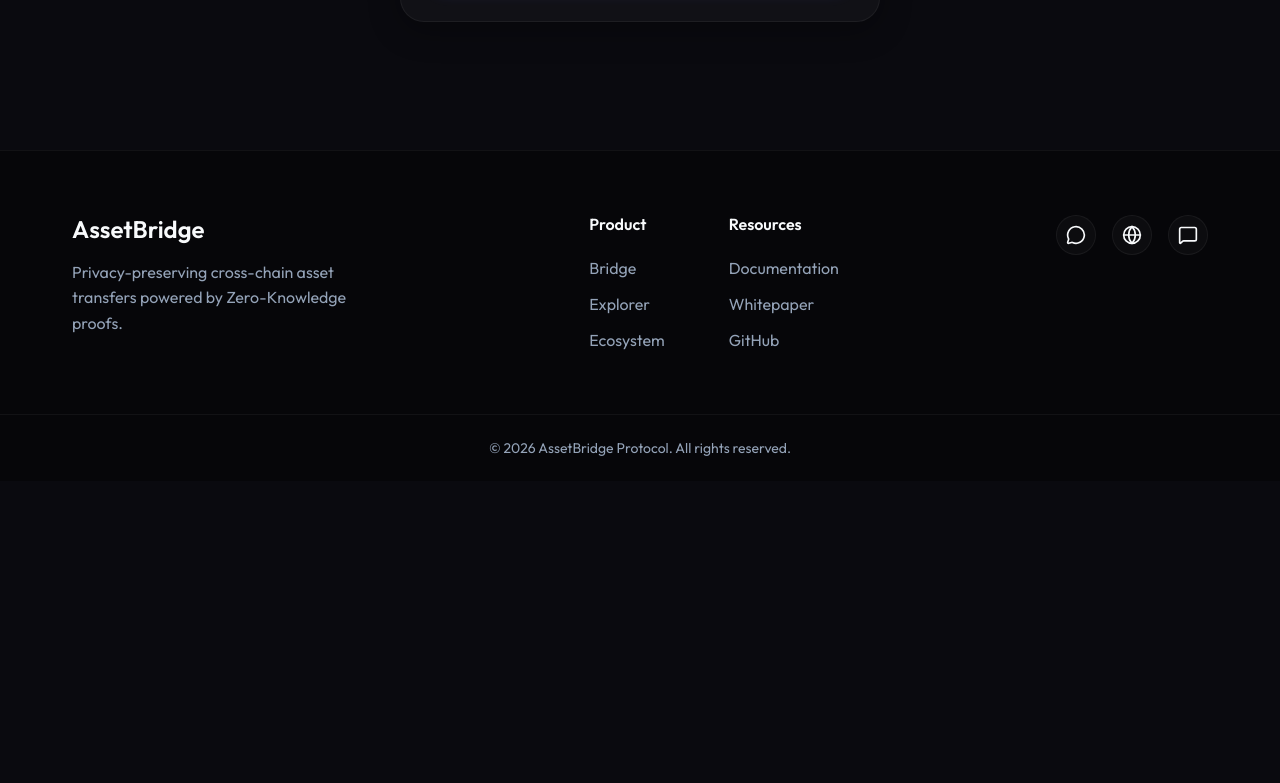
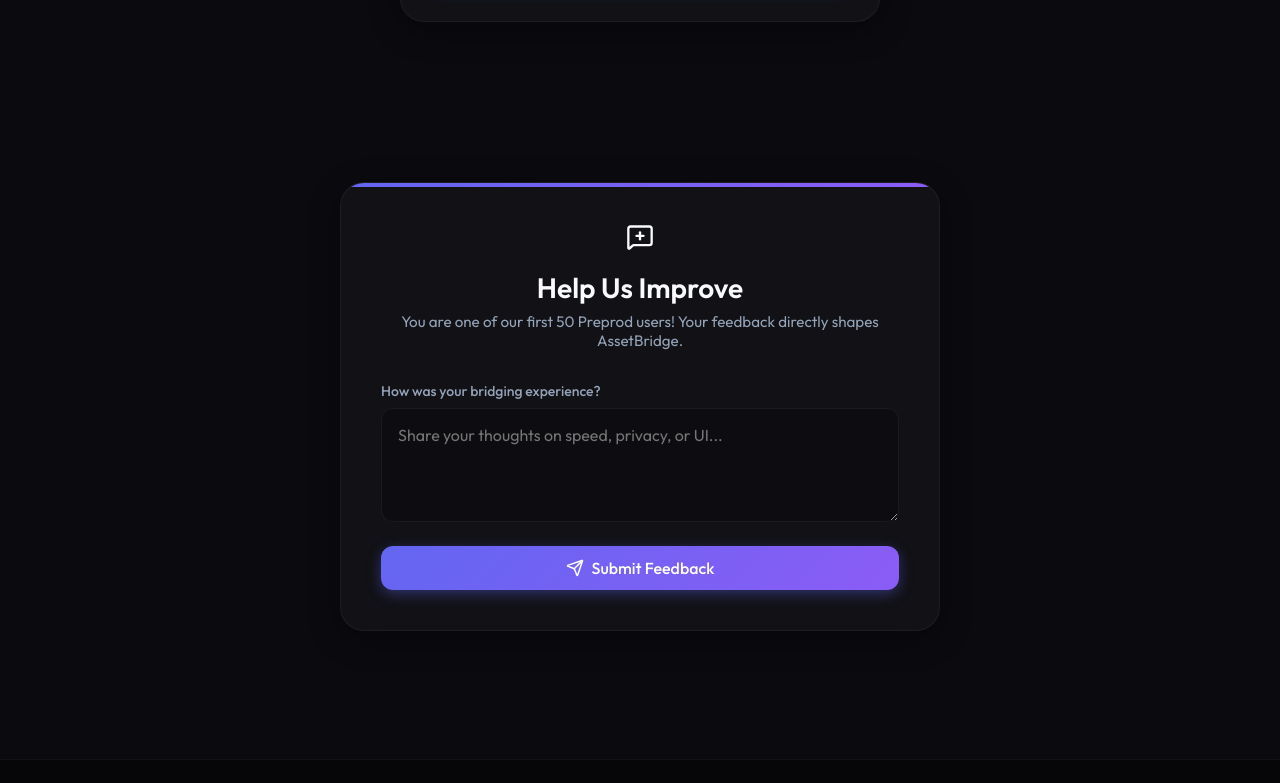
Before and after one commit to thanchanb/AssetBridge, a React (Vite) app: page / in a window 1280 px wide. Shown: the part 1337-2120 px from the top of the page. Before the commit the page ends 1818 px from the top, so only its background shows below. Built offline with nearby package versions, Linux system fonts and the light colour scheme.

Commit message:
feat: Extend MVP with user Feedback loop component

```diff
--- a/src/App.jsx
+++ b/src/App.jsx
@@ -2,6 +2,7 @@
 import Header from './components/Header';
 import Hero from './components/Hero';
 import Bridge from './components/Bridge';
+import Feedback from './components/Feedback';
 import Footer from './components/Footer';
 
 function App() {
@@ -14,6 +15,7 @@
       <main>
         <Hero />
         <Bridge />
+        <Feedback />
       </main>
 
       <Footer />
--- /dev/null
+++ b/src/components/Feedback.css
@@ -0,0 +1,89 @@
+.feedback-section {
+  display: flex;
+  justify-content: center;
+  padding: 4rem 2rem;
+  margin-top: 2rem;
+}
+
+.feedback-card {
+  width: 100%;
+  max-width: 600px;
+  padding: 2.5rem;
+  position: relative;
+  overflow: hidden;
+}
+
+.feedback-card::before {
+  content: '';
+  position: absolute;
+  top: 0;
+  left: 0;
+  width: 100%;
+  height: 4px;
+  background: linear-gradient(90deg, var(--primary), var(--accent));
+}
+
+.feedback-header {
+  text-align: center;
+  margin-bottom: 2rem;
+}
+
+.feedback-header h2 {
+  font-size: 1.75rem;
+  margin: 1rem 0 0.5rem;
+}
+
+.feedback-header p {
+  color: var(--text-muted);
+  font-size: 0.95rem;
+}
+
+.feedback-form {
+  display: flex;
+  flex-direction: column;
+  gap: 1.5rem;
+}
+
+.feedback-form textarea {
+  width: 100%;
+  background: rgba(0, 0, 0, 0.2);
+  border: 1px solid var(--glass-border);
+  border-radius: 12px;
+  padding: 1rem;
+  color: var(--text-main);
+  font-family: inherit;
+  font-size: 1rem;
+  resize: vertical;
+  transition: border-color 0.2s;
+  min-height: 100px;
+}
+
+.feedback-form textarea:focus {
+  outline: none;
+  border-color: var(--primary);
+}
+
+.feedback-success {
+  display: flex;
+  flex-direction: column;
+  align-items: center;
+  justify-content: center;
+  text-align: center;
+  padding: 2rem 0;
+  animation: fadeIn 0.5s ease-out;
+}
+
+.success-icon {
+  color: #10b981;
+  margin-bottom: 1rem;
+}
+
+.feedback-success h3 {
+  font-size: 1.5rem;
+  margin-bottom: 0.5rem;
+  color: #10b981;
+}
+
+.feedback-success p {
+  color: var(--text-muted);
+}
--- /dev/null
+++ b/src/components/Feedback.jsx
@@ -0,0 +1,61 @@
+import React, { useState } from 'react';
+import { MessageSquarePlus, Send, CheckCircle2 } from 'lucide-react';
+import './Feedback.css';
+
+const Feedback = () => {
+  const [feedback, setFeedback] = useState('');
+  const [submitted, setSubmitted] = useState(false);
+
+  const handleSubmit = (e) => {
+    e.preventDefault();
+    if (!feedback.trim()) return;
+
+    // Simulate sending feedback to backend
+    setSubmitted(true);
+    setTimeout(() => {
+      setFeedback('');
+      setSubmitted(false);
+    }, 4000);
+  };
+
+  return (
+    <section className="feedback-section container animate-fade-in" style={{ animationDelay: '0.5s' }}>
+      <div className="feedback-card glass-panel">
+        <div className="feedback-header">
+          <MessageSquarePlus className="text-primary" size={28} />
+          <h2>Help Us Improve</h2>
+          <p>You are one of our first 50 Preprod users! Your feedback directly shapes AssetBridge.</p>
+        </div>
+
+        {submitted ? (
+          <div className="feedback-success">
+            <CheckCircle2 size={48} className="success-icon" />
+            <h3>Feedback Received!</h3>
+            <p>Thank you for helping us refine the privacy-critical core.</p>
+          </div>
+        ) : (
+          <form className="feedback-form" onSubmit={handleSubmit}>
+            <div className="input-group">
+              <label>How was your bridging experience?</label>
+              <textarea
+                value={feedback}
+                onChange={(e) => setFeedback(e.target.value)}
+                placeholder="Share your thoughts on speed, privacy, or UI..."
+                rows={4}
+              ></textarea>
+            </div>
+            <button
+              type="submit"
+              className="btn btn-primary"
+              disabled={!feedback.trim()}
+            >
+              <Send size={18} /> Submit Feedback
+            </button>
+          </form>
+        )}
+      </div>
+    </section>
+  );
+};
+
+export default Feedback;
```
